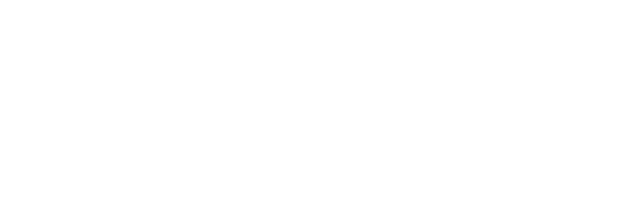
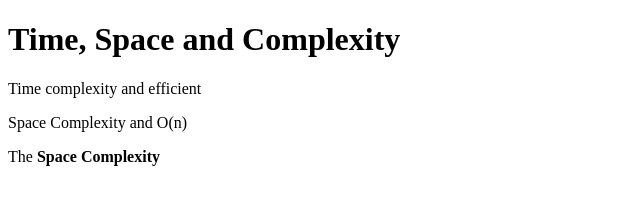
Before and after one commit to acciojob/time-and-space-complexity-sreeharshamaley, a website: page main.html in a window 1280 px wide. Shown: the whole page, without its empty margins (0-640 px from the left). Drawn offline with Linux system fonts and the light colour scheme.

Commit message:
created a submission

```diff
--- a/main.html
+++ b/main.html
@@ -7,6 +7,10 @@
 </head>
 
 <body>
+	<h1>Time, Space and Complexity</h1>
+	<p>	Time complexity and efficient</p>
+	<p>Space Complexity and O(n)</p>
+	<p>The <b>Space Complexity</b></p>
 	<!-- the entire body must be written by student -->
     <script type="text/javascript" src="./script.js">
 </script>
```
